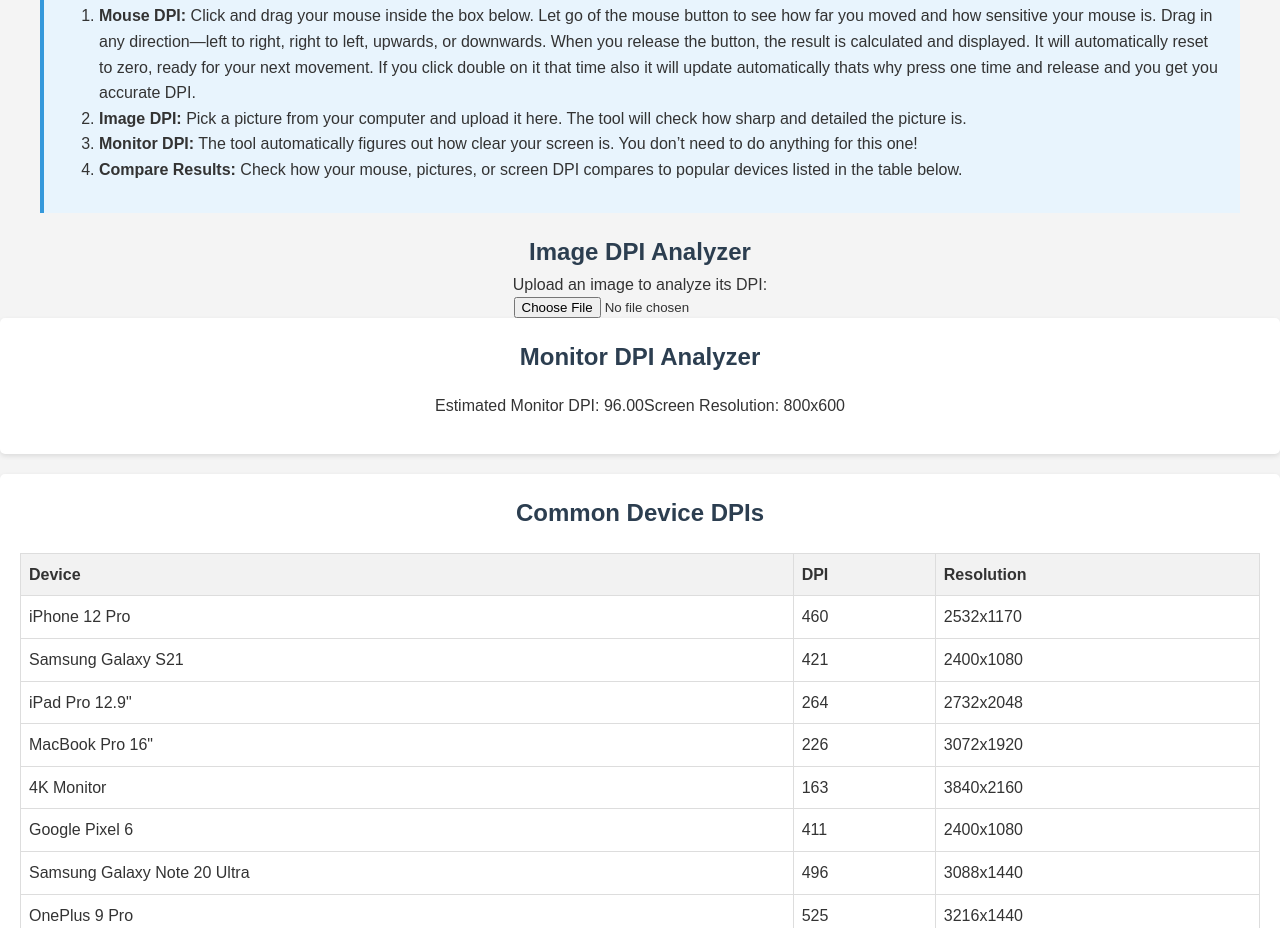
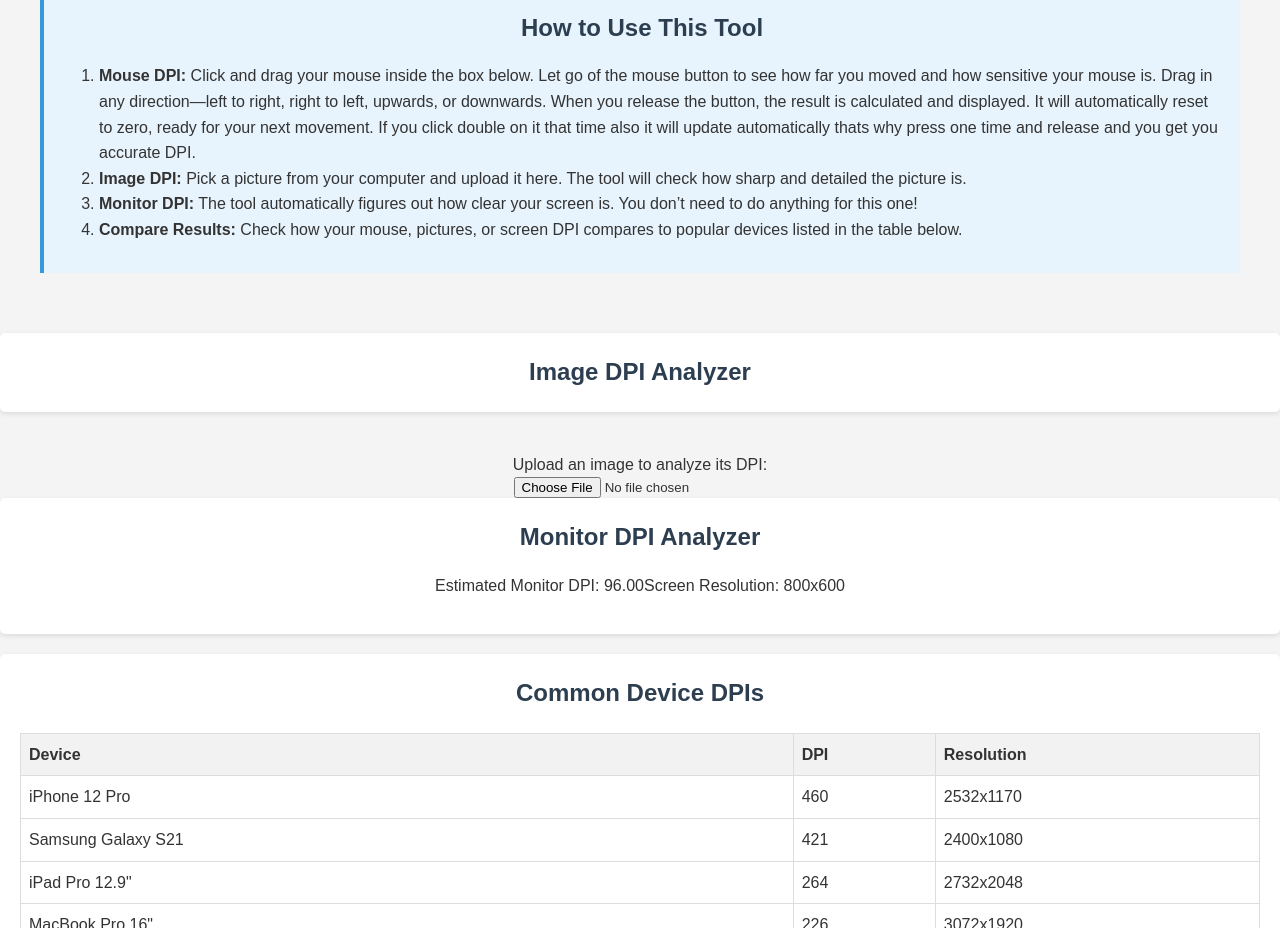
Before and after one commit to SyedIsmail14/dpianalazer, a plain HTML site: page index.html in a window 1280 px wide. Shown: the part 899-1827 px from the top of the page. Drawn offline with Linux system fonts and the light colour scheme.

Commit message:
index.html

```diff
--- a/index.html
+++ b/index.html
@@ -214,6 +214,15 @@ footer p {
     align-items: center; /* Centers vertically (if a height is specified) */
     height: 100%; /* Optional: Set the height of the container for vertical centering */
 }
+       /* Adds spacing above and below sections */
+.spaced-section {
+    margin: 40px 0; /* Adds 40px of space above and below the section */
+    padding: 20px; /* Adds 20px of padding inside the section */
+    background-color: #fff; /* Optional: Set a background color */
+    border-radius: 5px; /* Optional: Add rounded corners */
+    box-shadow: 0 2px 5px rgba(0, 0, 0, 0.1); /* Optional: Add a subtle shadow */
+}
+
 </style>
      <script type="application/ld+json">
     {
@@ -247,7 +256,7 @@ footer p {
         </nav>
     </div>
 </header>
-<div id="mouse-dpi" class="analyzer">
+<div id="mouse-dpi" class="analyzer spaced-section">
             <h1 class="centered-title">Mouse DPI Analyzer</h1>
             <p>Mouse DPI: Click and drag your mouse within the box below. Release the mouse button to measure how far you moved and assess your mouse's sensitivity. You can drag in any direction—left, right, up, or down. Once you release the button, the result will be calculated and displayed. The box will reset automatically, ready for your next movement. Avoid double-clicking, as it may cause an automatic update. For accurate results, press and release the mouse button once.</p>
             <div id="mouseBox">
@@ -290,8 +299,8 @@ footer p {
     </div>
 </div>
 
-
-            <h2 class="centered-title">Image DPI Analyzer</h2>
+           <div>
+            <h2 class="centered-title spaced-section">Image DPI Analyzer</h2>
             <p class="centered-title">Upload an image to analyze its DPI:</p>
             <input type="file" id="imageUpload" class="centered-title" accept="image/*">
             <div id="imageResult" class="centered-title"></div>
```
